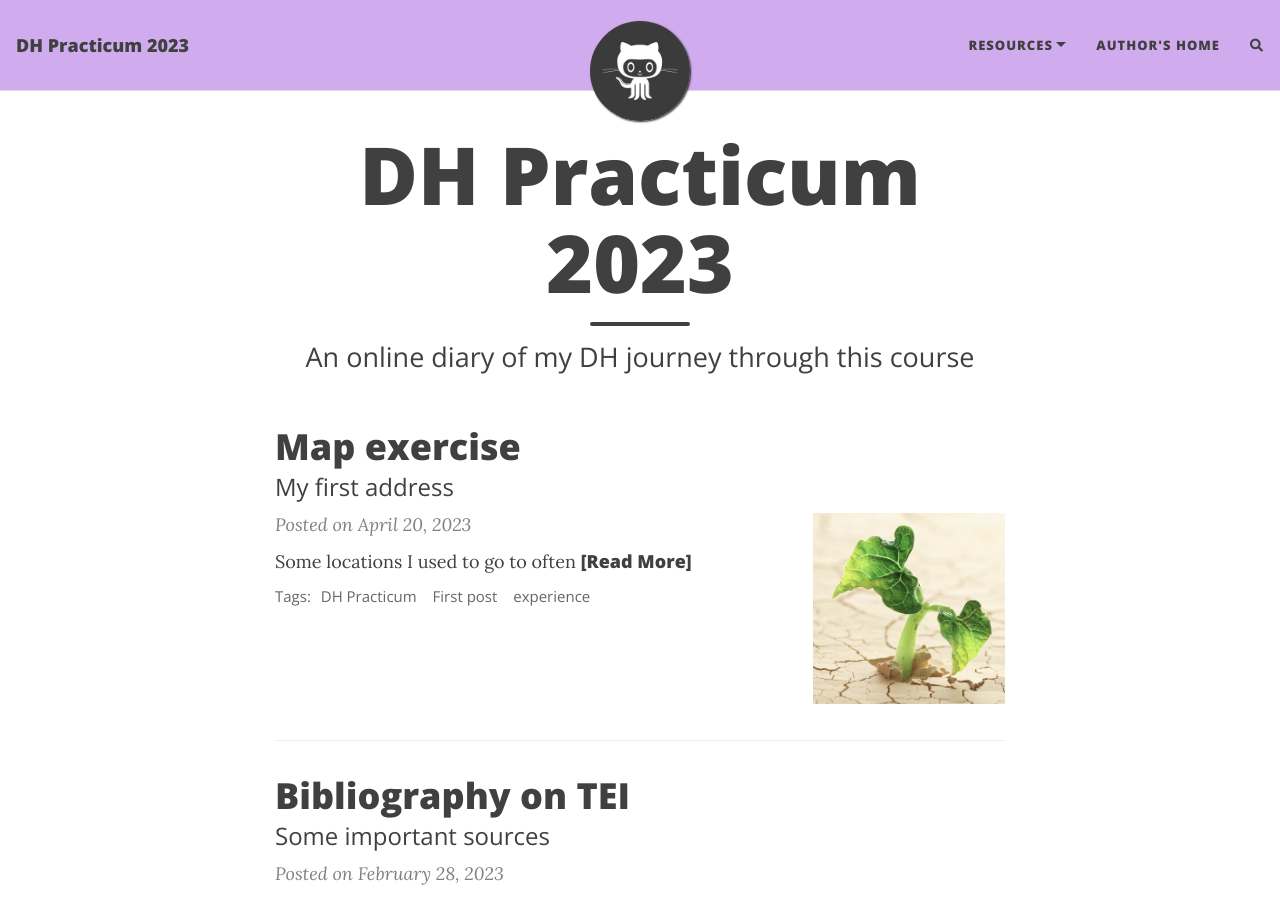
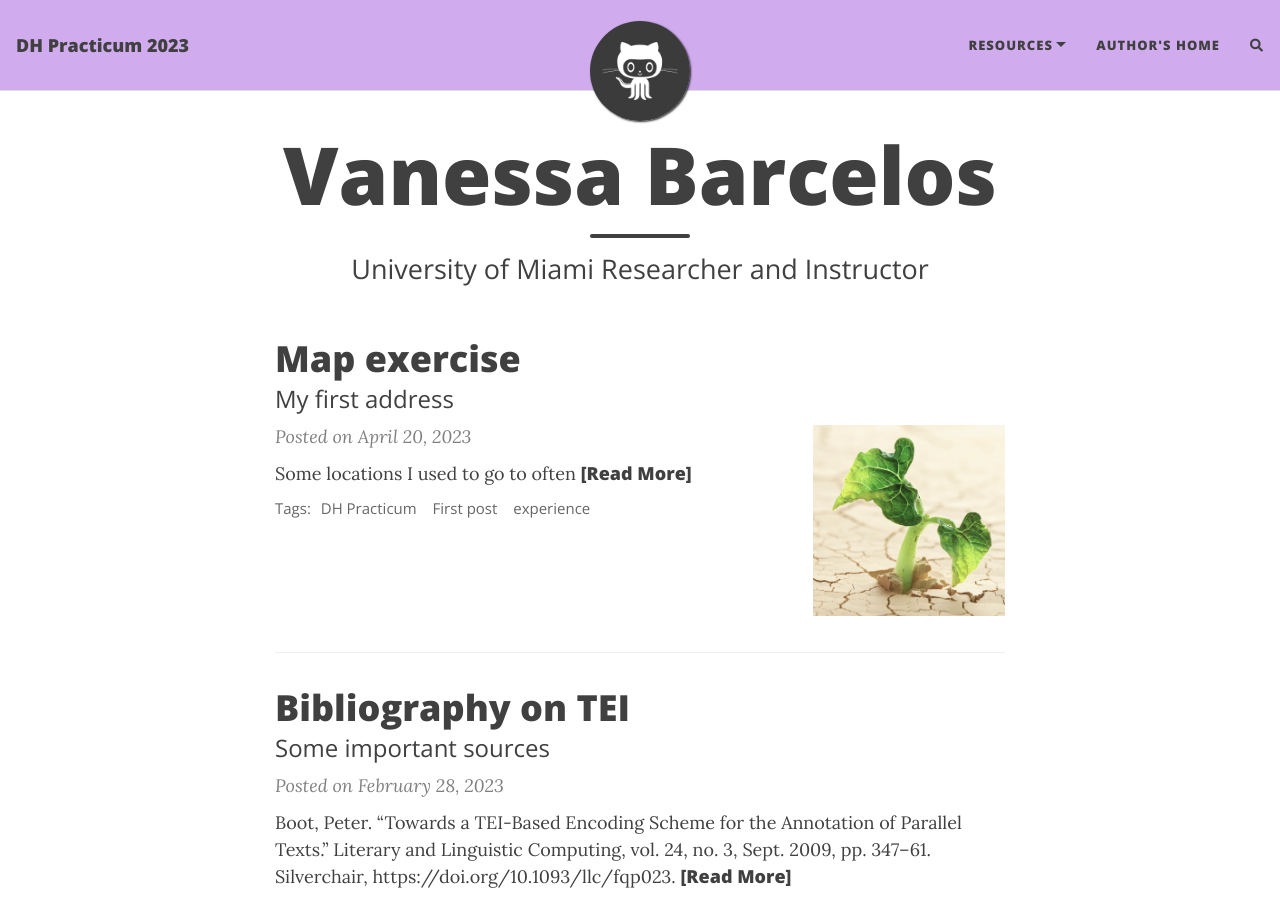
Before and after one commit to vanessabcs/about, a Jekyll site: the page built from index.html, in a window 1280 px wide and 900 px high. Built offline with Jekyll 4.4.1, drawn with Linux system fonts in a browser that asks for light colours; nearby versions of some CDN libraries; the list of posts is cut into pages by our own code; comment, search, counter and statistics services are not loaded.

Commit message:
Update index.html

```diff
--- a/index.html
+++ b/index.html
@@ -1,5 +1,5 @@
 ---
 layout: home
-title: DH Practicum 2023
-subtitle: An online diary of my DH journey through this course
+title: Vanessa Barcelos
+subtitle: University of Miami Researcher and Instructor
 ---
```
